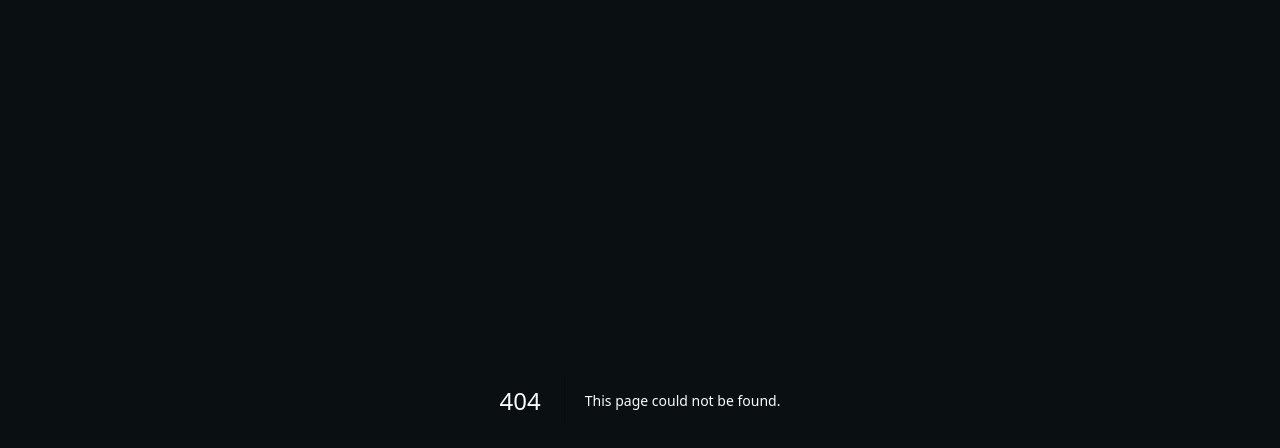
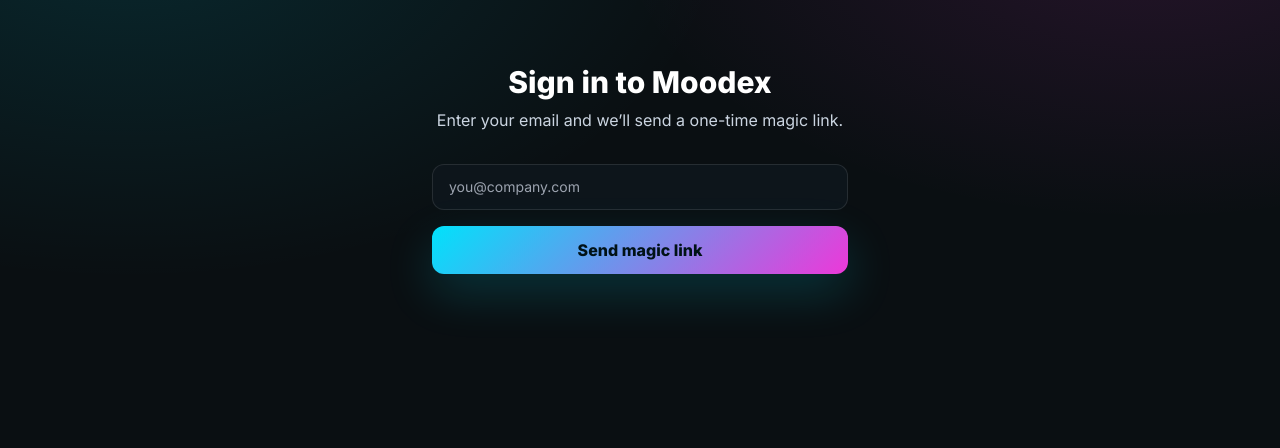
Before and after one commit to Moodex-io/moodex-app, a Next.js app: page /login in a window 1280 px wide. Before the commit this address had no page. Shown: the top 448 px of the page. Built offline with nearby package versions, Linux system fonts and the light colour scheme.

Commit message:
Create page.tsx

```diff
--- /dev/null
+++ b/app/login/page.tsx
@@ -0,0 +1,78 @@
+'use client';
+
+import { useState } from 'react';
+import { getSupabase } from '@/lib/supabase-client';
+
+export default function LoginPage() {
+  const [email, setEmail] = useState('');
+  const [status, setStatus] = useState<'idle'|'sending'|'sent'|'error'>('idle');
+  const [errorMsg, setErrorMsg] = useState<string>('');
+
+  async function onSubmit(e: React.FormEvent) {
+    e.preventDefault();
+    setErrorMsg('');
+    if (!email) return;
+
+    const supabase = getSupabase();
+    if (!supabase) {
+      setStatus('error');
+      setErrorMsg('Auth is not configured.');
+      return;
+    }
+
+    try {
+      setStatus('sending');
+      const redirectTo =
+        (process.env.NEXT_PUBLIC_SITE_URL || window.location.origin) + '/auth/callback';
+
+      const { error } = await supabase.auth.signInWithOtp({
+        email,
+        options: { emailRedirectTo: redirectTo },
+      });
+
+      if (error) throw error;
+      setStatus('sent');
+    } catch (err: any) {
+      setStatus('error');
+      setErrorMsg(err?.message || 'Could not send magic link.');
+    }
+  }
+
+  return (
+    <main className="mx-auto max-w-md px-4 py-16">
+      <h1 className="text-3xl font-extrabold text-white text-center">Sign in to Moodex</h1>
+      <p className="text-slate-300 text-center mt-2">
+        Enter your email and we’ll send a one-time magic link.
+      </p>
+
+      <form onSubmit={onSubmit} className="mt-8 space-y-4">
+        <input
+          type="email"
+          required
+          placeholder="you@company.com"
+          value={email}
+          onChange={(e) => setEmail(e.target.value)}
+          className="input w-full"
+          autoComplete="email"
+        />
+        <button
+          className="btn btn-primary w-full"
+          disabled={status === 'sending'}
+        >
+          {status === 'sending' ? 'Sending…' : 'Send magic link'}
+        </button>
+
+        {status === 'sent' && (
+          <p className="text-sm text-emerald-300 text-center">
+            Check your inbox for the sign-in link.
+          </p>
+        )}
+        {status === 'error' && (
+          <p className="text-sm text-red-400 text-center">
+            {errorMsg || 'Something went wrong.'}
+          </p>
+        )}
+      </form>
+    </main>
+  );
+}
```
